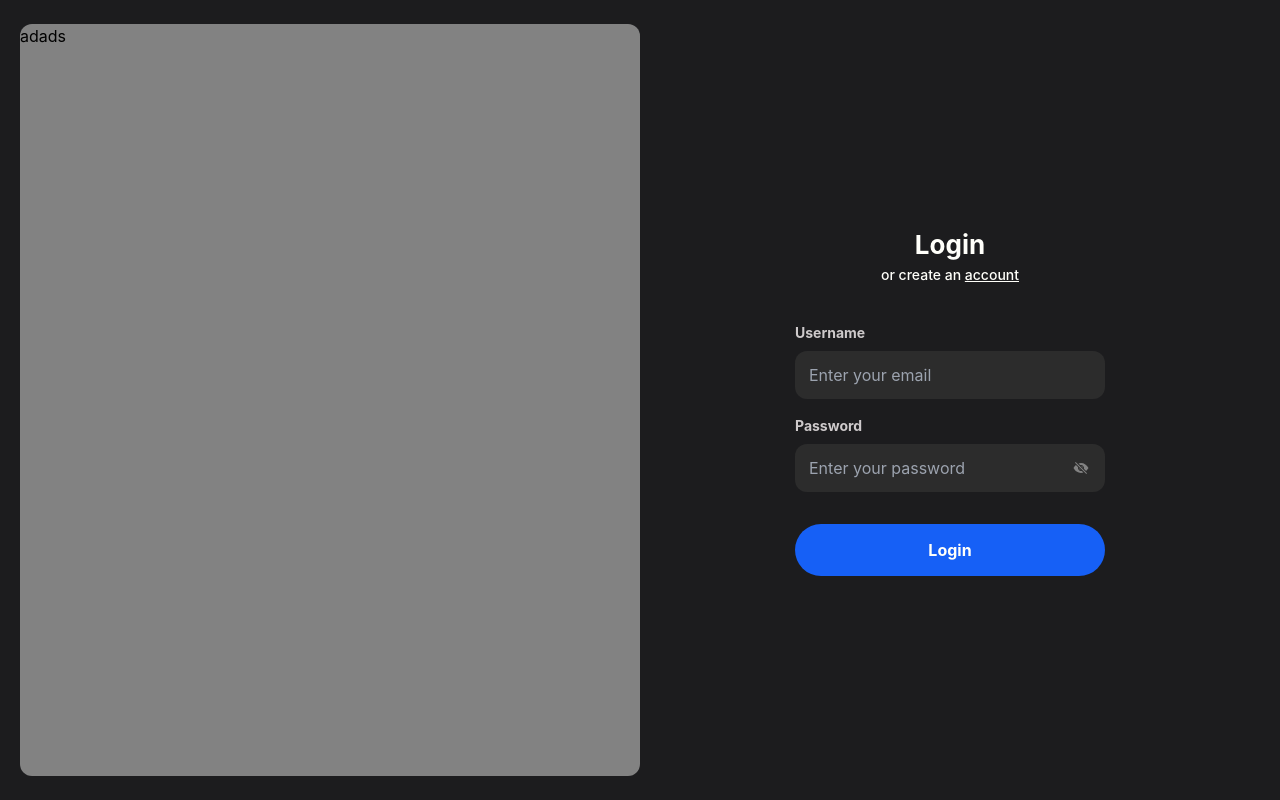
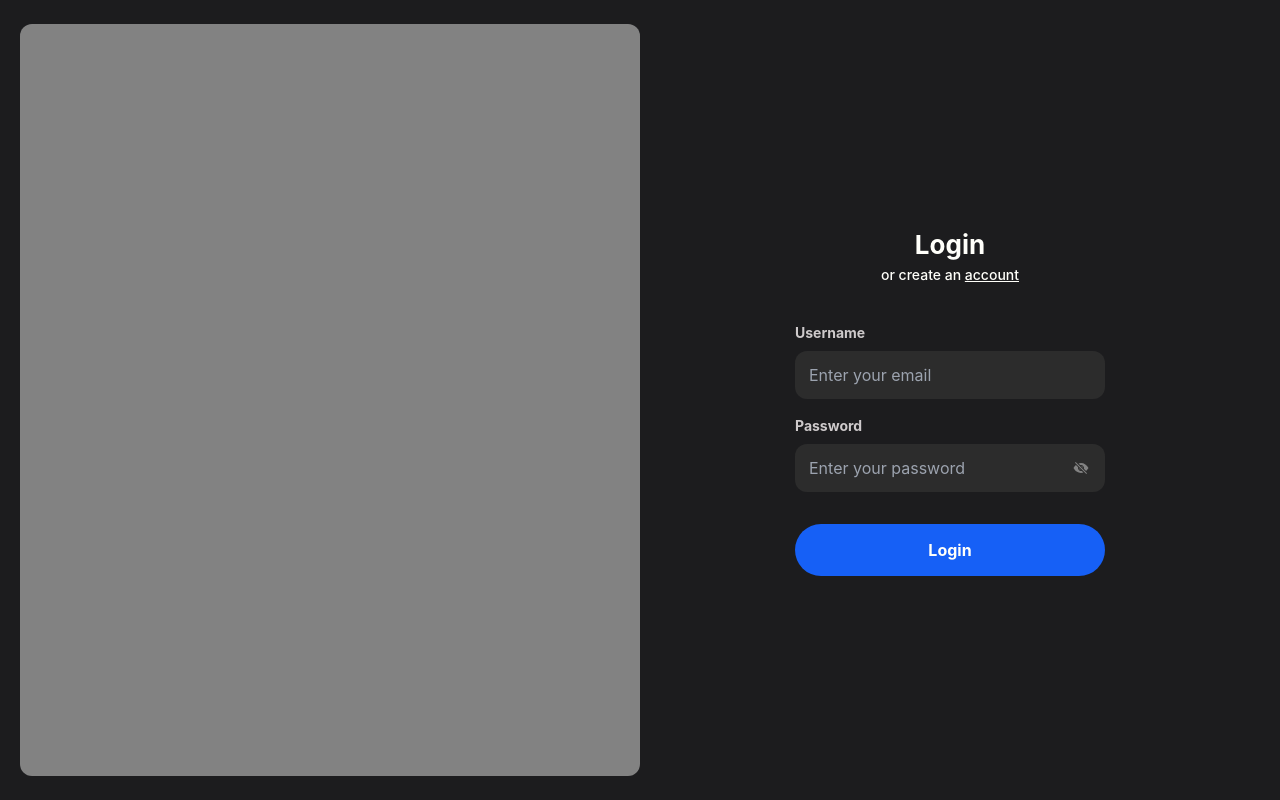
Before and after one commit to altafparves/todo-list, a React (Create React App) app: page /login in a window 1280 px wide. Built offline with nearby package versions, Linux system fonts and the light colour scheme.

Commit message:
refactor: login

```diff
--- a/src/pages/login.jsx
+++ b/src/pages/login.jsx
@@ -47,7 +47,7 @@ export default function Login() {
 
   return (
     <section className="w-full h-screen overflow-hidden bg-base flex flex-row justify-center items-center px-[20px] py-[24px]">
-      <div className="hidden h-full md:flex w-1/2 rounded-[12px] bg-grey">adads</div>
+      <div className="hidden h-full md:flex w-1/2 rounded-[12px] bg-grey"></div>
       <div className="w-full md:w-1/2 flex items-center justify-center">
         <div className="content flex w-full md:w-[50%]  h-auto flex-col items-center gap-[37px]">
           <p className="flex flex-col items-center text-text text-center text-26-700">
```
